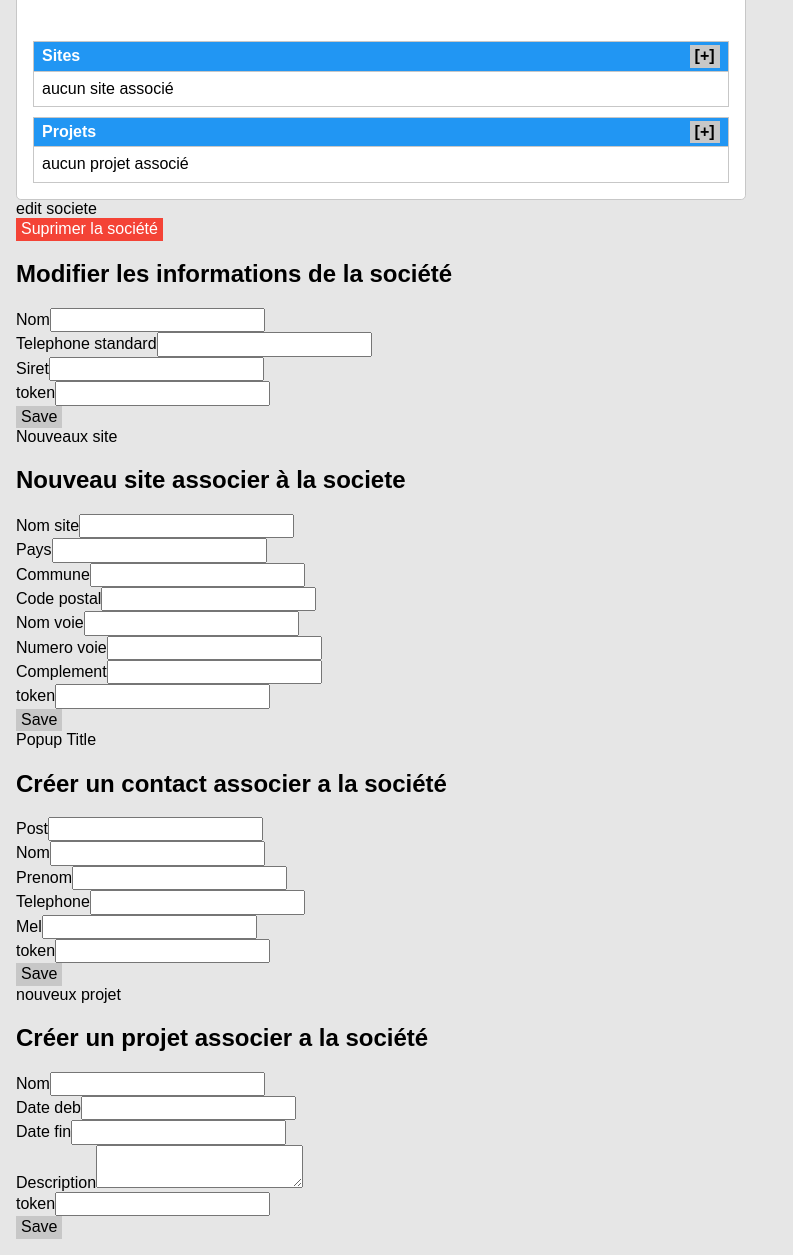
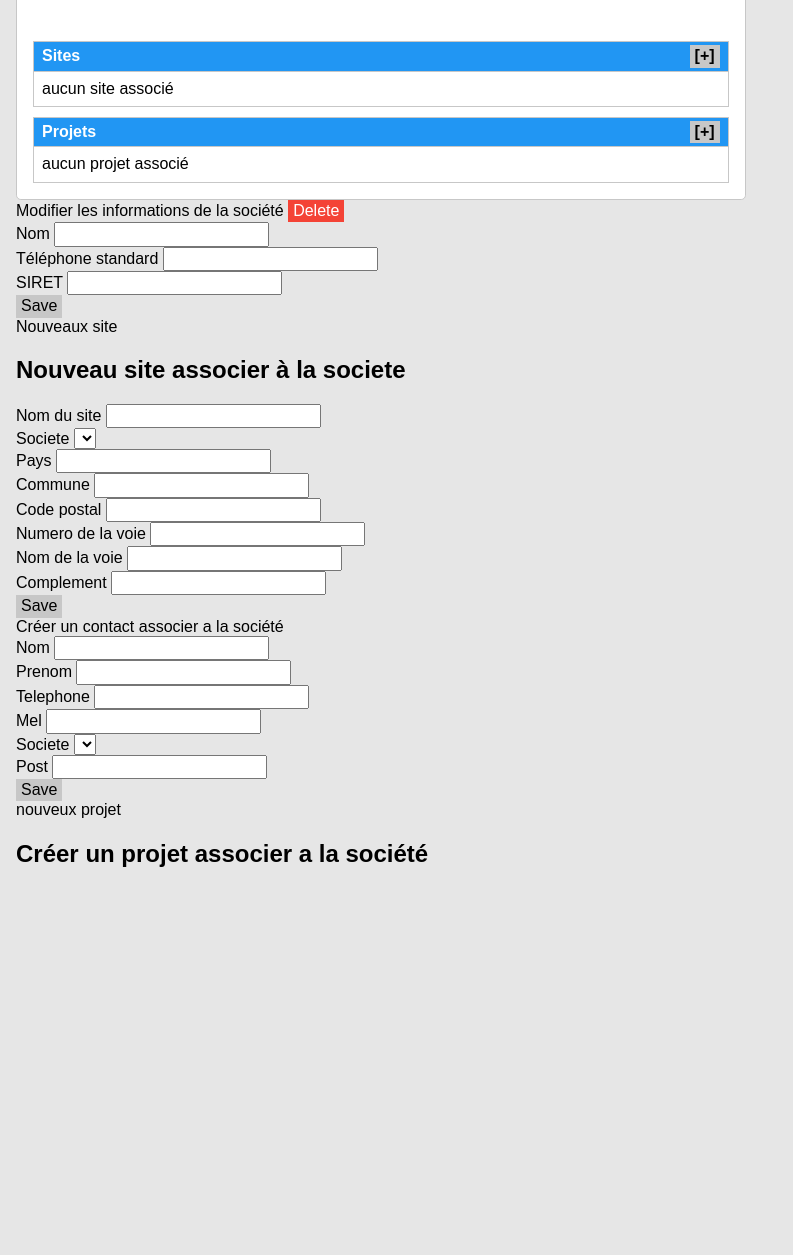
Before and after one commit to GarnierMtt/crm-webapp, a Symfony app: template templates/societe/show.html.twig in a window 1280 px wide. Shown: the part 293-1548 px from the top of the page, without its empty margins (0-793 px from the left). After the commit the page ends 1160 px from the top, so only its background shows below. Run offline with Twig, Linux system fonts and the light colour scheme; the template is opened without the code that fills it, so the values that code supplies are empty; form fields are guessed from the names that the template uses; style sheets or scripts are compiled from the project's sources; some libraries are stand-ins or nearby versions.

Commit message:
societe OK_ next projet

```diff
--- a/assets/styles/uiStyle.css
+++ b/assets/styles/uiStyle.css
@@ -74,10 +74,24 @@
         position: fixed;
         z-index: 1000;
         background-color: var(--secondBgColour);
-        text-align: center;
         border: 1px solid var(--accentColour);
         text-wrap-mode: nowrap;
         justify-self: center;
+    }
+
+
+    .ui-popup > form > *{
+        display: flex;
+        justify-content: space-between;
+    }
+
+    .ui-popup > form > button{
+        margin-top: .5em;
+        justify-self: flex-end;
+    }
+
+    .ui-popup > form > div > label{
+        margin-right: .5em;
     }
 
     .ui-popup.ui-activ{
@@ -96,7 +110,7 @@
         color: var(--objectColour);
     }
 
-    .ui-popup > *:nth-child(2){
+    .ui-popup > *:nth-child( n + 2 ){
         margin: .5em;
     }
 
--- a/src/Entity/RelationProjetSociete.php
+++ b/src/Entity/RelationProjetSociete.php
@@ -18,7 +18,7 @@ class RelationProjetSociete
     #[ORM\Column]
     private ?int $id = null;
 
-    #[Context([AbstractNormalizer::ATTRIBUTES => ['projet' => ['id', 'nom']]])]
+    #[Context([AbstractNormalizer::ATTRIBUTES => ['projet' => ['id', 'nom', 'dateDeb', 'dateFin', 'description']]])]
     #[ORM\ManyToOne(inversedBy: 'societes')]
     #[ORM\JoinColumn(nullable: false, onDelete: 'CASCADE')]
     #[Gedmo\Versioned]
--- a/templates/adresse/_delete_form.html.twig
+++ /dev/null
@@ -1,4 +0,0 @@
-<form method="post" action="{{ path('app_adresse_delete', {'id': adresse.id}) }}" onsubmit="return confirm('Are you sure you want to delete this item?');">
-    <input type="hidden" name="_token" value="{{ csrf_token('delete' ~ adresse.id) }}">
-    <button class="btn delete">Delete</button>
-</form>
--- a/templates/adresse/_form.html.twig
+++ b/templates/adresse/_form.html.twig
@@ -5,7 +5,7 @@
     {% endif %}
 {% endif %}
 
-    <form name="adresse_form" id="adresse_form" method="post" action="{{ path('api_adresse_index') }}/{{ edit|default('new') }}">
+    <form name="adresse_form" id="adresse_form{{ edit|default('new') }}" method="post" action="{{ path('api_adresse_index') }}/{{ edit|default('new') }}">
         <div>
             <label for="adresse_form_nomSite">Nom du site</label>
             <input type="text" id="adresse_form_nomSite" name="adresse_form[nomSite]" required/>
@@ -13,10 +13,14 @@
         <div>
             <label for="adresse_form_societe">Societe</label>
             <select id="adresse_form_societe" name="adresse_form[societe]" required>
-                <option value=''> -- Selectionner une societe -- </option>
-                {% for societe in societes %}
+                {% if societe is defined %}
                     <option value="{{ societe.id }}">{{ societe.nom }}</option>
-                {% endfor %}
+                {% else %}
+                    <option value=''> -- Selectionner une societe -- </option>
+                    {% for societe in societes %}
+                        <option value="{{ societe.id }}">{{ societe.nom }}</option>
+                    {% endfor %}
+                {% endif %}
             </select>
         </div>
         <div>
@@ -51,6 +55,6 @@
 
     <script>
         $(function(){
-            $("#adresse_form").ajaxForm();
+            $("#adresse_form{{ edit|default('new') }}").ajaxForm();
         });
     </script>
--- a/templates/adresse/index.html.twig
+++ b/templates/adresse/index.html.twig
@@ -40,12 +40,11 @@
 
     </div>
 
-{% endblock %}
 
-{% block script %}
     <script>
         $(function(){
             $( "#nvlAdresse" ).popup();
         });
     </script>
+
 {% endblock %}
--- a/templates/adresse/show.html.twig
+++ b/templates/adresse/show.html.twig
@@ -112,9 +112,6 @@
     {% endfor %}
 
 
-{% endblock %}
-
-{% block script %}
     <script>
         $(function() {
             $( "#editAdresse" ).popup();
@@ -124,4 +121,5 @@
             {% endfor %}
         })
     </script>
+
 {% endblock %}
--- a/templates/base.html.twig
+++ b/templates/base.html.twig
@@ -122,8 +122,6 @@
 
         </div>
 
-        {% block script %}
-        {% endblock %}
 
     </body>
 
--- a/templates/contact/_form.html.twig
+++ b/templates/contact/_form.html.twig
@@ -5,7 +5,7 @@
     {% endif %}
 {% endif %}
 
-<form name="contact_form" id="contact_form" method="post" action="{{ path('api_contact_index') }}/{{ edit|default('new') }}">
+<form name="contact_form" id="contact_form{{ edit|default('new') }}" method="post" action="{{ path('api_contact_index') }}/{{ edit|default('new') }}">
     <div>
         <label for="contact_form_nom">Nom</label>
         <input type="text" id="contact_form_nom" name="contact_form[nom]" required/>
@@ -48,6 +48,6 @@
 
 <script>
     $(function(){
-        $("#contact_form").ajaxForm();
+        $("#contact_form{{ edit|default('new') }}").ajaxForm();
     });
 </script>
--- a/templates/contact/index.html.twig
+++ b/templates/contact/index.html.twig
@@ -40,12 +40,11 @@
 
     </div>
 
-{% endblock %}
 
-{% block script %}
     <script>
         $(function(){
             $( "#nvxContact" ).popup();
         });
     </script>
+
 {% endblock %}
--- a/templates/societe/_form.html.twig
+++ b/templates/societe/_form.html.twig
@@ -1,4 +1,26 @@
-{{ form_start(form) }}
-    {{ form_widget(form) }}
-    <button class="btn">{{ button_label|default('Save') }}</button>
-{{ form_end(form) }}
+
+<form name="societe_form" id="societe_form{{ edit|default('new') }}" method="post" action="{{ path('api_societe_index') }}/{{ edit|default('new') }}">
+    <div>
+        <label for="societe_form_nom">Nom</label>
+        <input type="text" id="societe_form_nom" name="societe_form[nom]" required/>
+    </div>
+    <div>
+        <label for="societe_form_telephoneStandard">Téléphone standard</label>
+        <input type="text" id="societe_form_telephoneStandard" name="societe_form[telephoneStandard]"/>
+    </div>
+    <div>
+        <label for="societe_form_siret">SIRET</label>
+        <input type="text" id="societe_form_siret" name="societe_form[siret]" required/>
+    </div>
+    <input type="hidden" name="societe_form[_token]" data-controller="csrf-protection" value="csrf-token">
+
+    <button class="btn">Save</button>
+</form>
+
+
+
+<script>
+    $(function(){
+        $("#societe_form{{ edit|default('new') }}").ajaxForm();
+    });
+</script>
--- a/templates/societe/show.html.twig
+++ b/templates/societe/show.html.twig
@@ -1,10 +1,11 @@
 {% extends 'base.html.twig' %}
+{% set societe = render(path('api_societe_show', {'id': id}))|json_decode %}
 
 {% block title %} - Société{% endblock %}
 {% block head %}
     <link rel="stylesheet" href="{{ asset('styles/societe.css') }}">
+{% endblock %}
 
-{% endblock %}
 
 {% block path %}
     <a href="{{ path('app_societe_index') }}">Sociétés/</a>
@@ -18,7 +19,7 @@
 
                 <div class="spacedLine">
                     <h1>{{ societe.nom }}</h1>
-                    <a class="btn ui-popupBtn" asoc="#editSte">Edit</a>
+                    <a class="btn ui-popupBtn" onclick="uiPopupBtn('#editSte')">Edit</a>
                 </div>
 
                 <div>
@@ -37,13 +38,13 @@
                     </ul>
                     <div id="tabs-1">
                         <div>
-                            <a class="btn ui-popupBtn" asoc="#nvxContact">Nouveau</a>
+                            <a class="btn ui-popupBtn" onclick="uiPopupBtn('#nvxContact')">Nouveau</a>
                             <div class="ui-listGrid">
                                 {% for contact in societe.contacts %}
                                     <div class="ui-listGridItem">
                                         <img src="{{ asset('img/profile.png') }}" style="height:100%">
                                         <div>
-                                            <span>{{ contact }}</span><br>
+                                            <span>{{ contact.nom }}</span><br>
                                             mél: <span>{{ contact.mel }}</span><br>
                                             tél: <span>{{ contact.telephone }}</span>
                                         </div>
@@ -115,30 +116,30 @@
                                 <tr>
                                     <th colspan="2">
                                         <span>Sites</span>
-                                        <a class="btn ui-popupBtn" asoc="#menueSites">[+]</a>
+                                        <a class="btn ui-popupBtn" onclick="uiPopupBtn('#menueSites')">[+]</a>
                                     </th>
                                 </tr>
                                 {% for adresse in societe.adresses %}
                                     <tr class="collapsible" onclick="colaps(this)">
-                                        <td>{{ adresse }}</td>
+                                        <td>{{ adresse.nomSite }}</td>
                                     </tr>
                                     <tr class="collContent">
                                         <td>
                                             <div>
                                                 <div class="spacedLine">
                                                     <span>Adresse :</span>
-                                                    <a class="btn" href="{{ path('app_adresse_show', {'id': adresse.id, 'msg': 'Modifier l\'adresse du site associer à la sociétée ' ~ societe.nom}) }}">consulter</a>
+                                                    <a class="btn" href="{{ path('app_adresse_show', {'id': adresse.id}) }}">consulter</a>
                                                 </div>
                                                 <ul>
                                                     {{ adresse.numeroVoie }} {{ adresse.nomVoie }},<br>
-                                                    {{ adresse.codePostal }} {{ adresse.commune }}, {{ adresse.Pays }}<br>
+                                                    {{ adresse.codePostal }} {{ adresse.commune }}, {{ adresse.pays }}<br>
                                                     <ul>
                                                         {{ adresse.complement|nl2br }}
                                                     </ul>
                                                 </ul>
                                                 Contacts associés :
                                                 {% for relation in adresse.contacts %}
-                                                    <div style="width: 100%" class="btn" onclick="unwrap(this)">{{ relation.contact }} -> {{ relation }}</div>
+                                                    <div style="width: 100%" class="btn" onclick="unwrap(this)">{{ relation.contact.nom }} {{ relation.contact.prenom }} -> {{ relation.role }}</div>
                                                     <div class="wrapper">
                                                         <div class="inner">
                                                             <ul>
@@ -176,28 +177,28 @@
                                 <tr>
                                     <th colspan="2">
                                         <span>Projets</span>
-                                        <a class="btn ui-popupBtn" asoc="#nvxProjet">[+]</a>
+                                        <a class="btn ui-popupBtn" onclick="uiPopupBtn('#nvxProjet')">[+]</a>
                                     </th>
                                 </tr>
-                                {% for pair in societe.projets %}
+                                {% for relation in societe.projets %}
                                     <tr class="collapsible" onclick="colaps(this)">
-                                        <td>{{ pair.relation }}</td>
-                                        <td>{{ pair.projet }}</td>
+                                        <td>{{ relation.role }}</td>
+                                        <td>{{ relation.projet.nom }}</td>
                                     </tr>
                                     <tr class="collContent">
                                         <td colspan="2">
                                             <div>
                                                 <div style="text-align: right;">
-                                                    <a class="btn" href="{{ path('app_projet_show', {'id': pair.projet.id}) }}">ouvrir projet</a>
+                                                    <a class="btn" href="{{ path('app_projet_show', {'id': relation.projet.id}) }}">ouvrir projet</a>
                                                 </div>
                                                 Date de début/fin :
                                                 <ul>
-                                                    <li>{{ pair.projet.dateDeb ? pair.projet.dateDeb|date('Y/m/d') : '' }}</li>
-                                                    <li>{{ pair.projet.dateFin ? pair.projet.dateFin|date('Y/m/d') : '' }}</li>
+                                                    <li>{{ relation.projet.dateDeb ? relation.projet.dateDeb|date('Y/m/d') : '' }}</li>
+                                                    <li>{{ relation.projet.dateFin ? relation.projet.dateFin|date('Y/m/d') : '' }}</li>
                                                 </ul>
                                                 Déscription :
                                                 <ul>
-                                                    <li>{{ pair.projet.description|nl2br }}</li>
+                                                    <li>{{ relation.projet.description|nl2br }}</li>
                                                 </ul>
 
                                             </div>
@@ -218,21 +219,11 @@
 
 
             <div id="editSte"> <!-- popup Edit STE -->
-                <span>edit societe</span>
-                {{ include('societe/_delete_form.html.twig') }}
-                <h2>Modifier les informations de la société</h2>
+                <span>Modifier les informations de la société</span>
 
-                {{ form_errors(formSte) }}
-                {{ form_start(formSte, {
-                    'action': path('app_societe_edit', {'id': societe.id}),
-                    'method': 'POST'
-                }) }}
-                    {{ form_row(formSte.nom) }}
-                    {{ form_row(formSte.telephoneStandard) }}
-                    {{ form_row(formSte.siret) }}
-                    {{ form_row(formSte._token) }}
-                    <button class="btn">Save</button>
-                {{ form_end(formSte, {render_rest: false}) }}
+                <a class="btn delete" onclick="apiDeleteObj('{{ path("api_societe_delete", {"id": id}) }}', '{{ path("app_societe_index") }}');">Delete</a>
+
+                {{ include('societe/_form.html.twig', {'edit': id}) }}
             </div>
 
 
@@ -240,43 +231,14 @@
                 <span>Nouveaux site</span>
                 <h2>Nouveau site associer à la societe {{ societe.nom }}</h2>
 
-                {{ form_errors(formAdresse) }}
-                {{ form_start(formAdresse, {
-                    'action': path('app_adresse_new', {'societe': societe.id}),
-                    'method': 'POST'
-                }) }}
-                    {{ form_row(formAdresse.nomSite) }}
-                    {{ form_row(formAdresse.pays) }}
-                    {{ form_row(formAdresse.commune) }}
-                    {{ form_row(formAdresse.codePostal) }}
-                    {{ form_row(formAdresse.nomVoie) }}
-                    {{ form_row(formAdresse.numeroVoie) }}
-                    {{ form_row(formAdresse.complement) }}
-                    {{ form_row(formAdresse._token) }}
-                    <button class="btn">Save</button>
-                {{ form_end(formAdresse, {render_rest: false}) }}
-
+                {{ include('adresse/_form.html.twig') }}
             </div>
 
 
             <div id="nvxContact"> <!-- popup NVX contact -->
-                <span>Popup Title</span>
-                <h2>Créer un contact associer a la société {{ societe.nom }}</h2>
+                <span>Créer un contact associer a la société {{ societe.nom }}</span>
 
-                {{ form_errors(formContact) }}
-                {{ form_start(formContact, {
-                    'action': path('app_contact_new', {'societe': societe.id}),
-                    'method': 'POST'
-                }) }}
-                    {{ form_row(formContact.post) }}
-                    {{ form_row(formContact.nom) }}
-                    {{ form_row(formContact.prenom) }}
-                    {{ form_row(formContact.telephone) }}
-                    {{ form_row(formContact.mel) }}
-                    {{ form_row(formContact._token) }}
-                    <button class="btn">Save</button>
-                {{ form_end(formContact, {render_rest: false}) }}
-
+                {{ include('contact/_form.html.twig') }}
             </div>
 
 
@@ -284,19 +246,7 @@
                 <span>nouveux projet</span>
                 <h2>Créer un projet associer a la société {{ societe.nom }}</h2>
 
-                {{ form_errors(formProj) }}
-                {{ form_start(formProj, {
-                    'action': path('app_projet_new', {'societe': societe.id}),
-                    'method': 'POST'
-                }) }}
-                    {{ form_row(formProj.nom) }}
-                    {{ form_row(formProj.dateDeb) }}
-                    {{ form_row(formProj.dateFin) }}
-                    {{ form_row(formProj.description) }}
-                    {{ form_row(formProj._token) }}
-                    <button class="btn">Save</button>
-                {{ form_end(formProj, {render_rest: false}) }}
-
+                {#{ include('projet/_form.html.twig') }#}
             </div>
         </div>
 
@@ -309,7 +259,7 @@
                     <div style="width: 100%" class="btn" onclick="unwrap(this)">Historique</div>
                     <div class="wrapper">
                         <div class="inner">
-                            {% include 'history/logsTable.twig' %}
+                            {#% include 'history/logsTable.twig' %#}
                         </div>
                     </div>
                 </div>
@@ -320,9 +270,7 @@
     </div>
 
 
-
     <script>
-
         $(function() {
             $( "#tabs" ).tabs();
 
@@ -331,7 +279,6 @@
             $( "#menueSites" ).popup();
             $( "#nvxProjet" ).popup();
         })
+    </script>
 
-
-    </script>
 {% endblock %}
--- a/templates/user/_form.html.twig
+++ b/templates/user/_form.html.twig
@@ -1,5 +1,5 @@
 
-<form name="user_form" id="user_form" method="post" action="{{ path('api_user_index') }}/{{ edit|default('new') }}">
+<form name="user_form" id="user_form{{ edit|default('new') }}" method="post" action="{{ path('api_user_index') }}/{{ edit|default('new') }}">
     <div>
         <label for="user_form_email">Mel</label>
         <input type="email" id="user_form_email" name="user_form[email]" required/>
@@ -21,6 +21,6 @@
 
 <script>
     $(function(){
-        $("#user_form").ajaxForm();
+        $("#user_form{{ edit|default('new') }}").ajaxForm();
     });
 </script>
```
Also changed, not shown: src/Controller/ProjetController.php (+83 -0 lines), src/Controller/RelationProjetSocieteController.php (+83 -0 lines), src/Controller/SocieteController.php (+10 -8 lines), src/Entity/Societe.php (+11 -15 lines), templates/contact/show.html.twig (+3 -4 lines), templates/societe/index.html.twig (+16 -2 lines).
